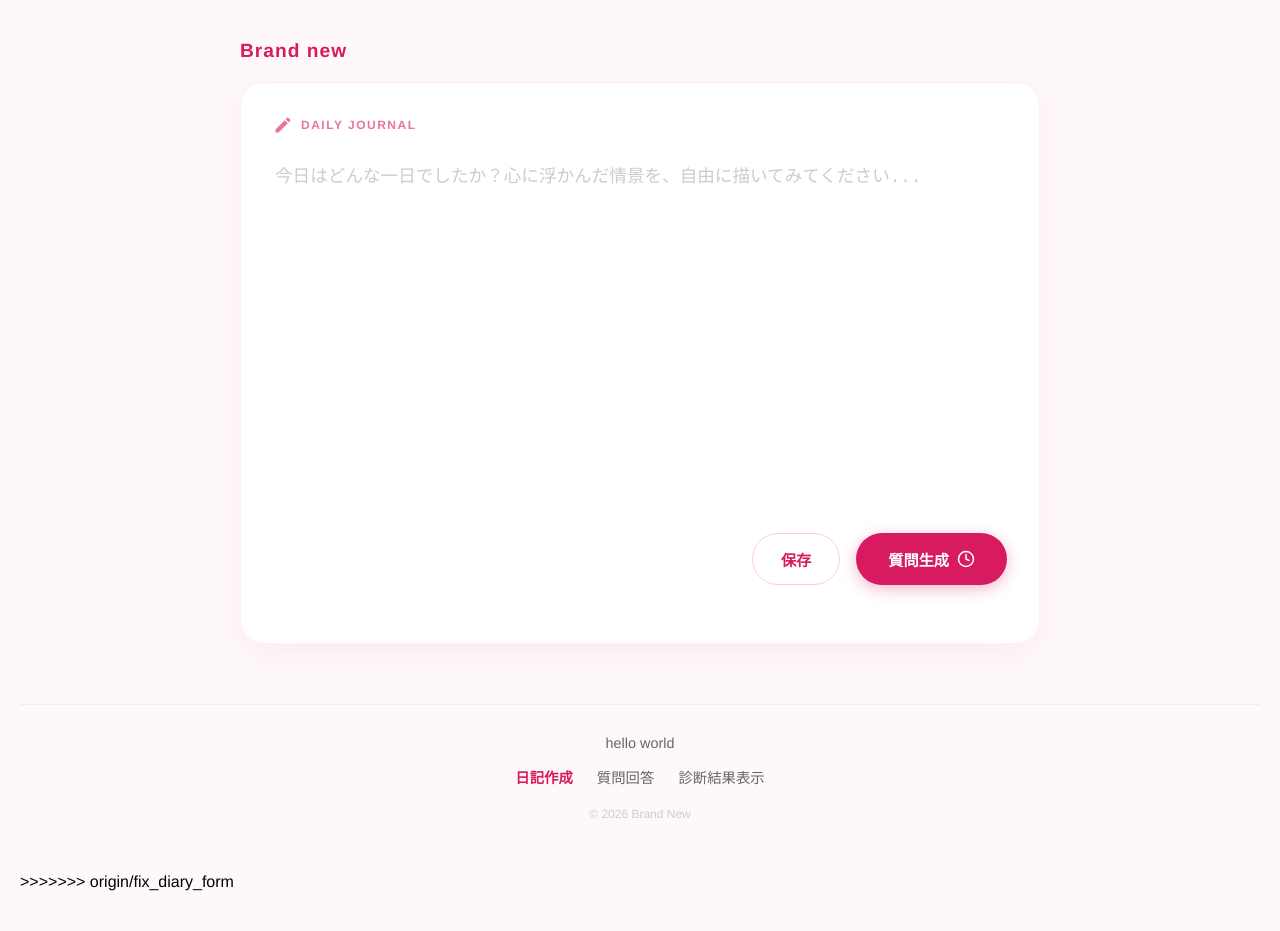
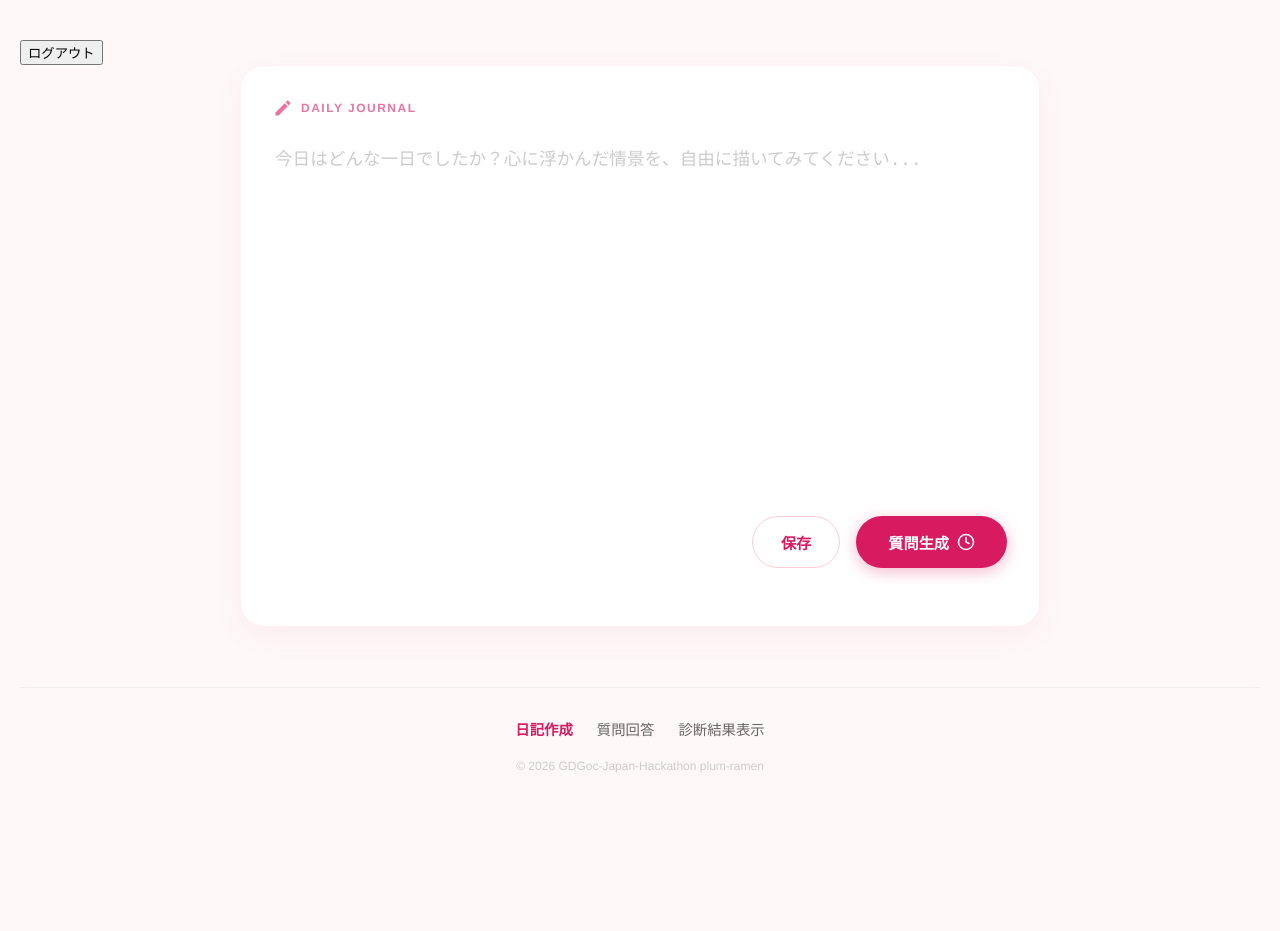
Before and after one commit to GDGoC-Japan-Hackathon/plum-ramen, a FastAPI app: page /diary-form in a window 1280 px wide. After the commit the page ends 773 px from the top, so only its background shows below. Run offline with FastAPI, Linux system fonts and the light colour scheme; some libraries are stand-ins or nearby versions.

Commit message:
fix: ヘッダーの追加

```diff
--- a/templates/diary_form.html
+++ b/templates/diary_form.html
@@ -1,10 +1,7 @@
 <body
     style="background-color: #fef8f8; font-family: 'Helvetica Neue', Arial, 'Hiragino Kaku Gothic ProN', 'Hiragino Sans', sans-serif; margin: 0; padding: 40px 20px;">
 
-    <header
-        style="max-width: 800px; margin: 0 auto 20px; color: #d81b60; font-weight: bold; font-size: 1.2rem; letter-spacing: 1px;">
-        Brand new
-    </header>
+    {% include "components/header.html" %}
 
     <main class="diary-page" style="max-width: 800px; margin: 0 auto;">
         <div class="diary-card"
@@ -48,17 +45,15 @@
 
     <footer
         style="margin-top: 60px; text-align: center; border-top: 1px solid #eee; padding-top: 30px; padding-bottom: 40px;">
-        <div style="margin-bottom: 15px; color: #666; font-size: 0.9rem;">hello world</div>
         <div style="display: flex; justify-content: center; gap: 24px;">
             <a href="/diary-form"
                 style="text-decoration: none; color: #d81b60; font-size: 0.9rem; font-weight: bold;">日記作成</a>
             <a href="/answer-questions" style="text-decoration: none; color: #666; font-size: 0.9rem;">質問回答</a>
             <a href="/display-result" style="text-decoration: none; color: #666; font-size: 0.9rem;">診断結果表示</a>
         </div>
-        <p style="color: #ccc; font-size: 0.75rem; margin-top: 20px;">&copy; 2026 Brand New</p>
+        <p style="color: #ccc; font-size: 0.75rem; margin-top: 20px;">&copy; 2026 GDGoc-Japan-Hackathon plum-ramen </p>
     </footer>
 
->>>>>>> origin/fix_diary_form
     <style>
         .btn-outline:hover {
             background: #fff0f3;
@@ -148,5 +143,3 @@
         });
     </script>
 </body>
-
-</html>
```
